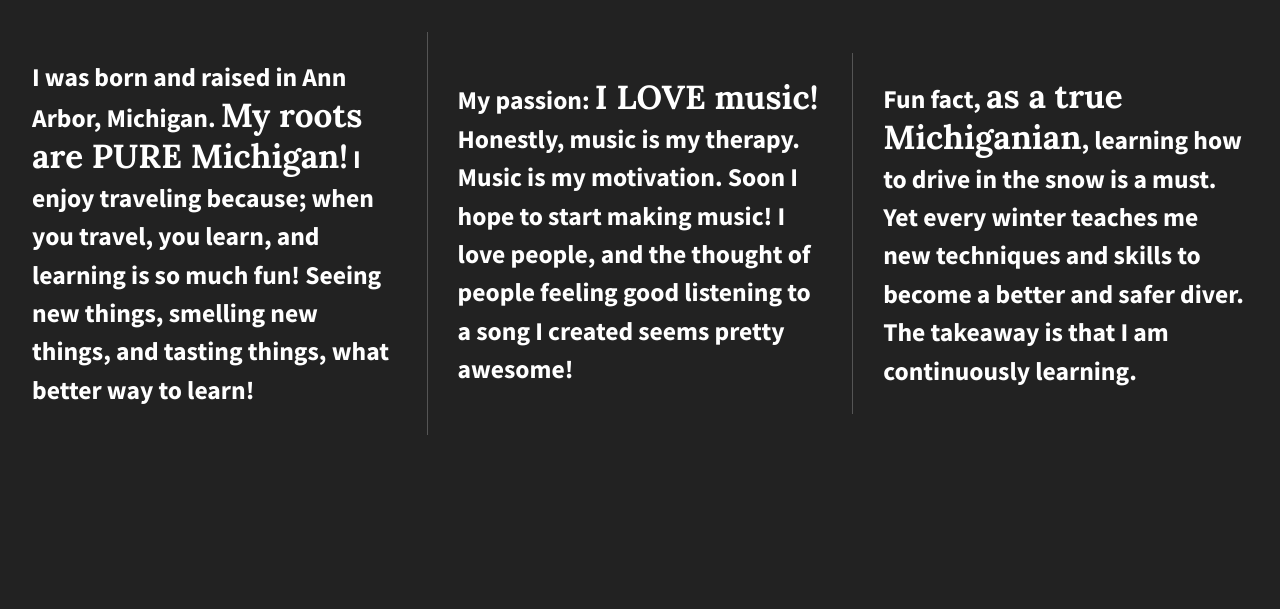
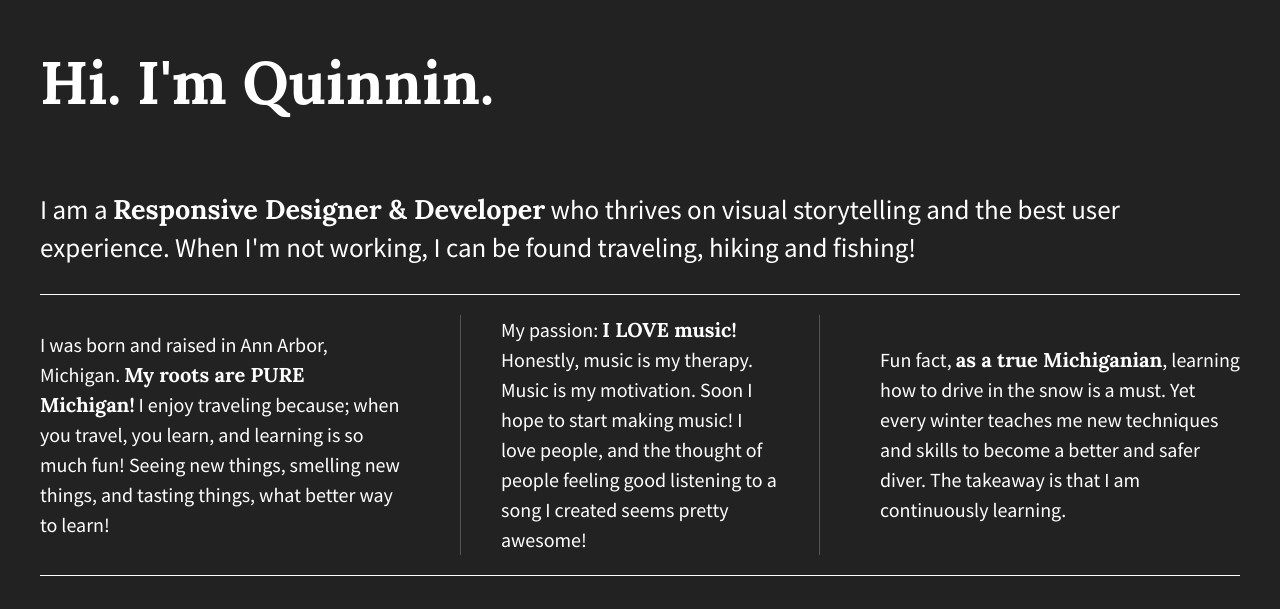
Before and after one commit to Q-L-E/divs-flexbox-starter, a plain HTML site: page index.html in a window 1280 px wide. Drawn offline with nearby package versions, Linux system fonts and the light colour scheme.

Commit message:
Initial commit

```diff
--- a/css/main.css
+++ b/css/main.css
@@ -104,35 +104,56 @@ html {
 
 body {
   font-family: 'Source Sans Pro', sans-serif;
-  font-weight:700;
-  padding: 2em;
-  height: 100%;
+  font-size: 1.25em;
+  padding: 0em 2em;
+  display: flex;
   color: #fff;
+  justify-content: center;
 }
 
-.wrapper {
-  /*add display:flex and set justify-content to space-between*/
-  align-items: center;
-  flex-flow:row wrap;
-  display:flex ;
-  justify-content:space-between;
+.flex-container {
+  display: flex;
+  flex-flow: row wrap;
+  justify-content: space-between;
+  max-width: 1200px;
 }
-
-.div-1, .div-2, .div-3 {
-  /*give the divs a width of 30%, add display:flex, set justify-content and align-items to center*/
-  color: #fff;
-  line-height: 1.5em;
-  font-size: 1.6em;
-  height: auto;
-  display:flex;
-  justify-content:center;
-  align-items:center;
+p span {
+    font-family: 'Lora', sans-serif;
+  }
+header,
+footer {
+  width: 100%;
+  display: flex;
+  justify-content: flex-start;
 }
-.wrapper span {
+header h1 {
     font-family: 'Lora', sans-serif;
-    font-size: 1.3em;
+    font-size: 3em;
+  }
+main {
+    width: 100%;
+    display: flex;
+    justify-content: center;
+    border-bottom: 1px solid #fff;
+  }
+  main p {
+    font-size: 1.35em;
+}
+  .flex-items {
+    display: flex;
+    justify-content: center;
+    align-items: center;
+    line-height: 1.5em;
+    font-size: 1em;
+    border-bottom: 1px solid #555;
+  }
+  footer {
+    border-top: 1px solid #fff;
   }
 
+  footer i {
+    padding: 30px 20px 0 0;
+  }
 
 
 
@@ -216,16 +237,24 @@ body {
    Modify as content requires.
    ========================================================================== */
 
-   @media all and (min-width: 1200px) {
-    .div-1, .div-2, .div-3 {
-      flex-basis: 30%;
+@media all and (min-width: 768x) {
+    body{
+        padding:1em;
+        }
+    }
+@media (min-width: 1200px) {
+        .flex-items {
+          flex-basis: 30%;
+          border-bottom: none;
+        }
+
+        #div-2 p {
+          border-left: 1px solid #555;
+          border-right: 1px solid #555;
+          padding: 0 40px;
+        }
     }
 
-    .div-1, .div-2 {
-      border-right: 1px solid #555;
-      padding-right: 30px;
-    }
-}
 @media print,
        (-webkit-min-device-pixel-ratio: 1.25),
        (min-resolution: 1.25dppx),
--- a/index.html
+++ b/index.html
@@ -21,32 +21,41 @@
             <p class="browserupgrade">You are using an <strong>outdated</strong> browser. Please <a href="http://browsehappy.com/">upgrade your browser</a> to improve your experience.</p>
         <![endif]-->
 
-        <section class="wrapper">
-            <div class="div-1">
-                <p>
+        <section class="flex-container">
+            <header>
+                <h1>Hi. I'm Quinnin.</h1>
+            </header>
+            <main>
+                <p>I am a <span>Responsive Designer & Developer</span> who thrives on visual storytelling and the best user experience. When I'm not working, I can be found traveling, hiking and fishing!</p>
+           </main>
+            <div id="div-1" class="flex-items">
+                    <p>
                     I was born and raised in Ann Arbor, Michigan.
                     <span>My roots are PURE Michigan!</span>
                     I enjoy traveling because; when you travel, you learn, and learning is so much fun!
                     Seeing new things, smelling new things, and tasting things, what better way to learn!
-                </p>
+                    </p>
             </div>
-            <div class="div-2">
-                <p>
+            <div id="div-2" class="flex-items">
+                    <p>
                     My passion: <span>I LOVE music!</span>
                     Honestly, music is my therapy.
                     Music is my motivation.
                     Soon I hope to start making music!
-                    I love people, and the thought of people feeling good listening to a song I created seems pretty awesome!
-
-                </p>
+                    I love people, and the thought of people feeling good listening to a song I created seems pretty awesome! </p>
             </div>
-            <div class="div-3">
-                <p>
+            <div id="div-3" class="flex-items">
+                    <p>
                     Fun fact, <span>as a true Michiganian</span>, learning how to drive in the snow is a must.
                     Yet every winter teaches me new techniques and skills to become a better and safer diver.
                     The takeaway is that I am continuously learning.
-                </p>
+                    </p>
             </div>
+            <footer>
+                <i class="fab fa-twitter"></i>
+                <i class="fab fa-linkedin"></i>
+                <i class="fab fa-pinterest"></i>
+            </footer>
         </section>
 
         <script src="https://ajax.googleapis.com/ajax/libs/jquery/1.11.3/jquery.min.js"></script>
```
